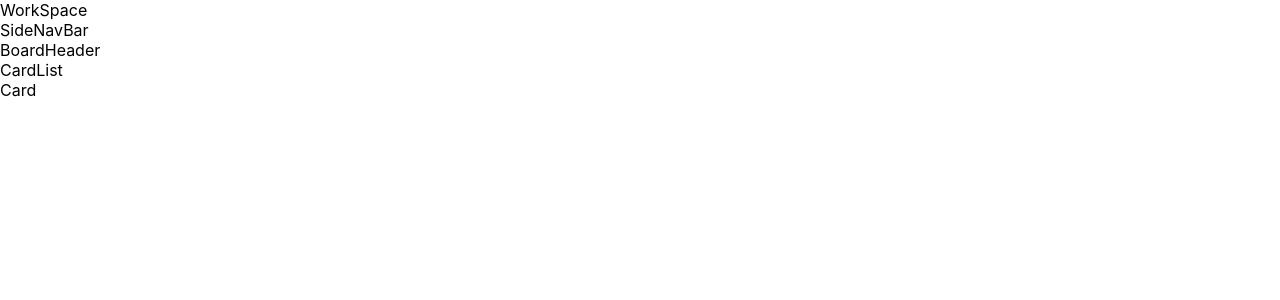
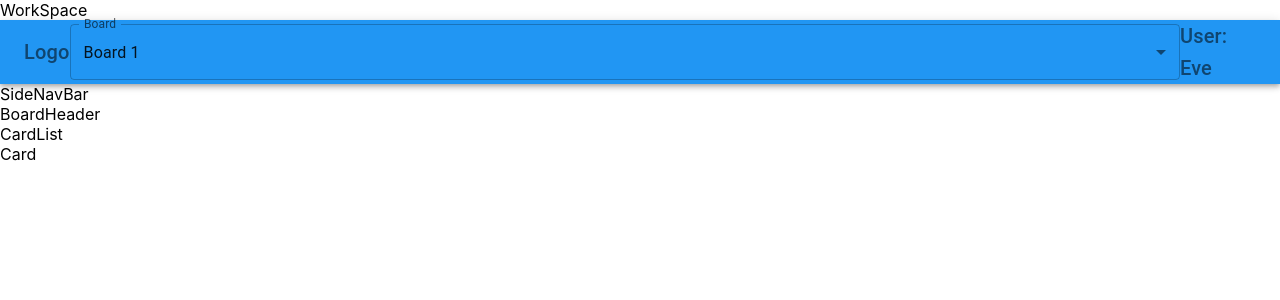
Before and after one commit to Setom29/task-mover, a React (Create React App) app: page /workspace in a window 1280 px wide. Shown: the top 300 px of the page. Built offline with nearby package versions, Linux system fonts and the light colour scheme.

Commit message:
BoardsTable, UsersInBoards table, AppBarHeader skeleton

```diff
--- a/src/components/Login.js
+++ b/src/components/Login.js
@@ -1,5 +1,6 @@
 import React from 'react'
 import { observer, inject } from 'mobx-react'
+import { Link } from 'react-router-dom'
 
 const Login = inject("users")(observer((props) => {
   // props.users.....
@@ -10,8 +11,8 @@ const Login = inject("users")(observer((props) => {
   return (
     <div>
       <h1>Login</h1>
-      <p>{JSON.stringify(props.users.currentItem)}</p>
-      <input type="number" onChange={changeCurrentUser}></input>
+      <Link to="/workspace"><p>{JSON.stringify(props.users.currentItem)}</p></Link>
+      <input type="number" id="currentUserIdInput" onChange={changeCurrentUser} value={props.users.currentId}></input>
     </div>
   )
 }))
--- a/src/components/WorkSpace.js
+++ b/src/components/WorkSpace.js
@@ -2,13 +2,18 @@ import React from 'react'
 import {Box} from "@mui/material"
 import SideNavBar from './appBar/SideNavBar'
 import Board from './board/Board'
+import AppBarHeader from './appBar/AppBar'
+import { inject, observer } from 'mobx-react'
 
-export default function WorkSpace({boards, setBoards, users, setUsers, cardLists, setCardLists, cards, setCards, comments, setComments}) {
+const WorkSpace = inject("users")(observer((props) => {
   return (
    <Box>
         <div>WorkSpace</div>
+        <AppBarHeader/>
         <SideNavBar />
         <Board />
     </Box>
   )
-}
+}))
+
+export default WorkSpace;
--- a/src/components/appBar/AppBar.js
+++ b/src/components/appBar/AppBar.js
@@ -1,7 +1,24 @@
-import React from 'react'
+import { observer, inject } from 'mobx-react'
+import { AppBar, Box, Toolbar, Typography } from '@mui/material';
+import BoardsSelect from './BoardsSelect';
 
-export default function AppBar() {
+const AppBarHeader = inject("users")(observer((props) => {
+
   return (
-    <div>AppBar</div>
+    <Box sx={{ flexGrow: 1 }}>
+      <AppBar position="static">
+        <Toolbar>
+          <Typography variant="h6" component="div" sx={{ flexGrow: 1 }}>
+            Logo
+          </Typography>
+          <BoardsSelect/>
+          <Typography variant="h6" component="div" edge="end" sx={{ flexGrow: 1 }}>
+            User: {props.users.currentItem.name}
+          </Typography>
+        </Toolbar>
+      </AppBar>
+    </Box>
   )
-}
+}))
+
+export default AppBarHeader;
--- /dev/null
+++ b/src/components/appBar/BoardsSelect.js
@@ -0,0 +1,32 @@
+import { observer, inject } from 'mobx-react'
+import { FormControl, InputLabel, MenuItem, Select } from '@mui/material'
+
+const BoardsSelect = inject("boards", "users", "usersInBoards")(observer((props) => {
+
+    const handleChange = function(e){
+        props.boards.changeCurrentItemId(e.target.value);
+     }
+
+    const isCurrentUserInBoard = function(board){
+        return props.usersInBoards.isUserInBoard(props.users.currentId, board.id);
+    }
+
+    return (
+        <FormControl fullWidth>
+        <InputLabel id="board-select-label">Board</InputLabel>
+            <Select
+            labelId="board-select-label"
+            id="board-select"
+            value={props.boards.currentItem.id}
+            label="Board"
+            onChange={handleChange}
+            >
+            {props.boards.data
+                    .filter(b => isCurrentUserInBoard(b))
+                    .map(b => <MenuItem value={b.id} key={b.id}>{b.name}</MenuItem>)}
+            </Select>
+        </FormControl>
+         );
+}))
+
+export default BoardsSelect;
--- a/src/index.js
+++ b/src/index.js
@@ -3,11 +3,15 @@ import ReactDOM from 'react-dom/client';
 import './index.css';
 import App from './App';
 import { Provider } from 'mobx-react'
-import { Users } from './stores/store';
+import { UsersTable } from './stores/store';
+import { BoardsTable } from './stores/boards';
+import { UsersInBoardsTable } from './stores/usersInBoards';
 
-const users = new Users();
+const users = new UsersTable();
+const usersInBoards = new UsersInBoardsTable();
+const boards = new BoardsTable(usersInBoards);
 
-const stores = {users};
+const stores = {users, boards, usersInBoards};
 
 
 const root = ReactDOM.createRoot(document.getElementById('root'));
--- /dev/null
+++ b/src/stores/boards.js
@@ -0,0 +1,39 @@
+import {observable, computed, action, makeObservable} from 'mobx'
+import {DataTable} from "./store"
+
+const dummyBoards = [
+    {id: 1, name: "Board 1", createdBy: 1},
+    {id: 2, name: "Board 2", createdBy: 2},
+    {id: 3, name: "Board 3", createdBy: 3},
+]
+
+export class BoardsTable extends DataTable {
+    constructor(usersInBoards) {
+        super();
+        this.data = dummyBoards;
+        this.currentId = this.data[0].id;
+        this.lastId = this.data[this.data.length-1].id;
+        this.usersInBoards = usersInBoards;
+
+        makeObservable(this, {
+            data: observable,
+            currentId: observable,
+            changeCurrentItemId: action,
+            currentItem: computed
+        })
+    }
+
+    addBoard(name, createdBy) {
+        this.lastId++;
+        this.data.push({
+            id: this.lastId,
+            name: name,
+            createdBy: createdBy
+        })
+        this.usersInBoards.addUserInBoard(createdBy, this.lastId); // user that creates board should be on it
+        console.log("addBoard")
+    }
+
+
+
+}
--- a/src/stores/store.js
+++ b/src/stores/store.js
@@ -1,4 +1,4 @@
-import { computed, action, makeAutoObservable, makeObservable, observable } from 'mobx'
+import {observable, computed, action, makeObservable} from 'mobx'
 import {arr} from './dummy'
 
 export class DataTable {
@@ -32,11 +32,11 @@ export class DataTable {
     }
 }
 
-export class Users extends DataTable {
+export class UsersTable extends DataTable {
     constructor() {
         super();
         this.data = arr;
-        this.currentId = this.data[0].id;
+        this.currentId = this.data[2].id;
         this.lastId = this.data[this.data.length-1].id;
 
         makeObservable(this, {
--- /dev/null
+++ b/src/stores/usersInBoards.js
@@ -0,0 +1,44 @@
+import {observable, computed, action, makeObservable} from 'mobx'
+import {DataTable} from "./store"
+
+const dummyUsersInBoards = [
+    {id: 1, userId: 1, boardId: 1},
+    {id: 2, userId: 2, boardId: 1},
+    {id: 3, userId: 3, boardId: 1}, // all users see Board 1
+    {id: 4, userId: 2, boardId: 2},
+    {id: 5, userId: 3, boardId: 2},  // users 2 and 3 see Board 2
+    {id: 6, userId: 3, boardId: 3} // only user3 sees Board 3
+]
+
+
+export class UsersInBoardsTable extends DataTable {
+    constructor() {
+        super();
+
+        this.data = dummyUsersInBoards;
+        this.currentId = this.data[0].id;
+        this.lastId = this.data[this.data.length-1].id;
+
+        makeObservable(this, {
+            data: observable,
+            currentId: observable,
+            changeCurrentItemId: action,
+            currentItem: computed
+        })
+    }
+
+    addUserInBoard(userId, boardId) {
+        this.lastId++;
+        this.data.push({
+            id: this.lastId,
+            userId: userId,
+            boardId: boardId
+        })
+        console.log("addUserInBoard")
+    }
+
+    isUserInBoard(userId, boardId) {
+        return (this.data.findIndex(item => (item.userId === userId) && (item.boardId === boardId) ) !== -1);
+    }
+
+}
```
